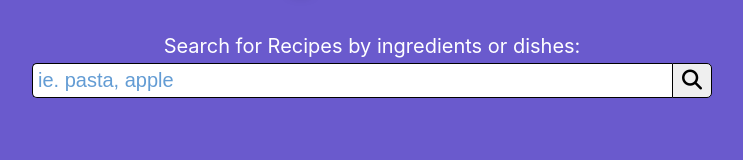
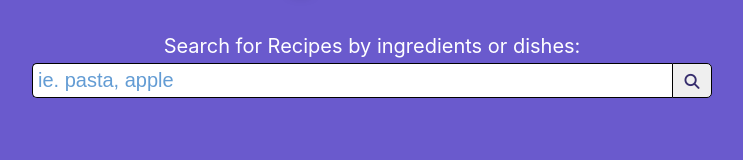
Before and after one commit to jhandrahan/JessicaHandrahanProject3, a React (Create React App) app: page / in a window 1280 px wide. Shown: the part 129-289 px from the top of the page, without its empty margins (268-1011 px from the left). Built offline with nearby package versions, Linux system fonts and the light colour scheme.

Commit message:
fixed bug

```diff
--- a/src/App.css
+++ b/src/App.css
@@ -187,6 +187,10 @@ span{
   margin-bottom: 20px;
   font-family: Montserrat, sans-serif;
 }
+i{
+  font-size: 1.5rem;
+  color: rgb(54, 45, 109);
+}
 
 /* FOOTER */
 p {
--- a/src/components/Form.js
+++ b/src/components/Form.js
@@ -11,7 +11,7 @@ const Form = ({handleSubmit, handleChange, userInput}) => {
                     onChange={handleChange}
                     value={userInput}
                 />
-                <button type="submit" className="searchBtn"><i class="fa-solid fa-magnifying-glass"></i></button>
+                <button type="submit" className="searchBtn"><i className="fa-solid fa-magnifying-glass"></i></button>
 
             </div>
 
```
